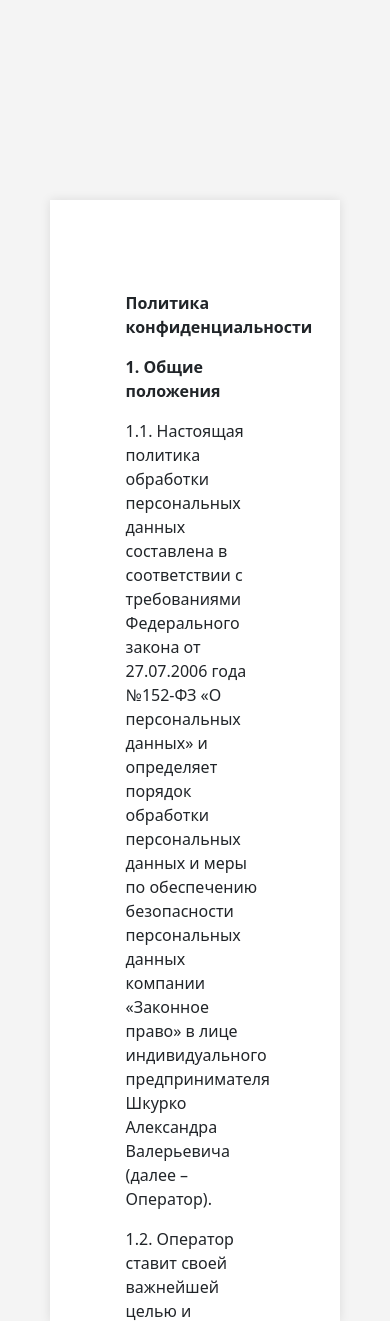
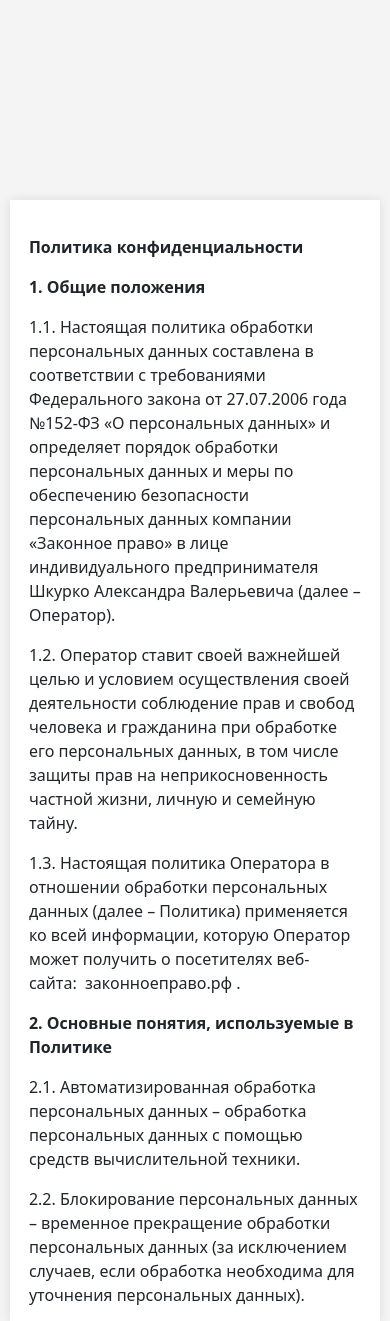
Before and after one commit to EgorAlexandrow/LawfulRight_website, a Django app: page /policy/ in a window 390 px wide. Shown: the part 143-1464 px from the top of the page. Run offline with Django 5.2, Linux system fonts and the light colour scheme; data comes from the database, SQL or seed files in the repository.

Commit message:
Edited adaptation for policy

```diff
--- a/templates/includes/privacy_policy.html
+++ b/templates/includes/privacy_policy.html
@@ -26,6 +26,14 @@ body {
     box-sizing: border-box;
     overflow-y: auto;
 }
+@media (max-width: 768px) {
+    .paper-container {
+        padding: 10px;
+    }
+    .privacy_policy {
+        padding: 5mm;
+    }
+}
 </style>
 <div class="paper-container">
     <div class="privacy_policy">
```
